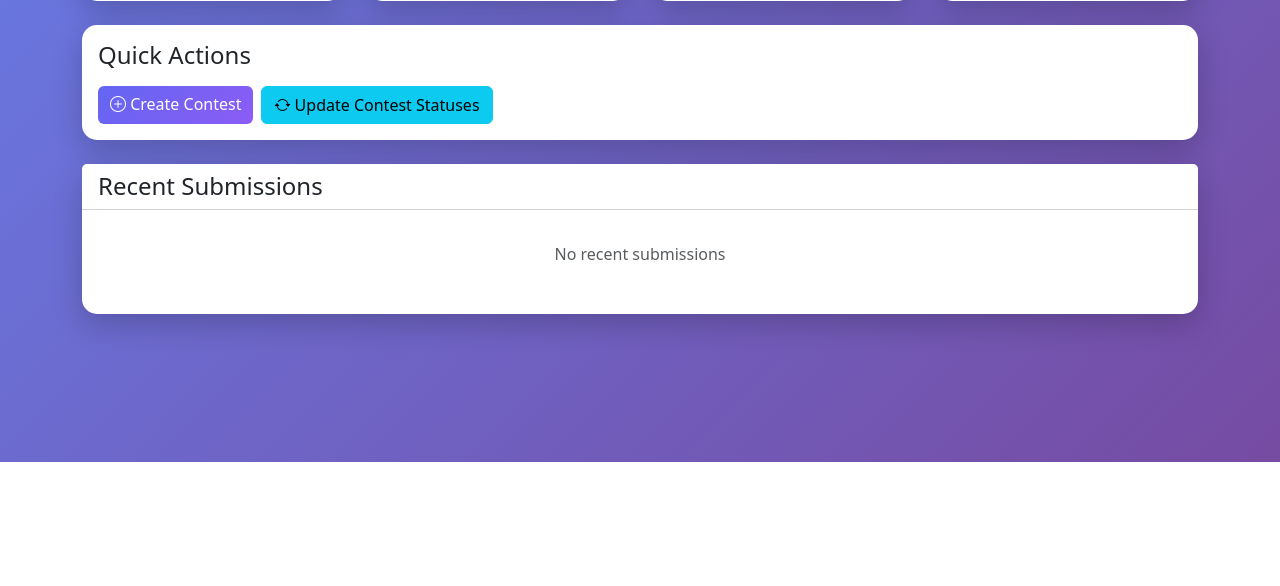
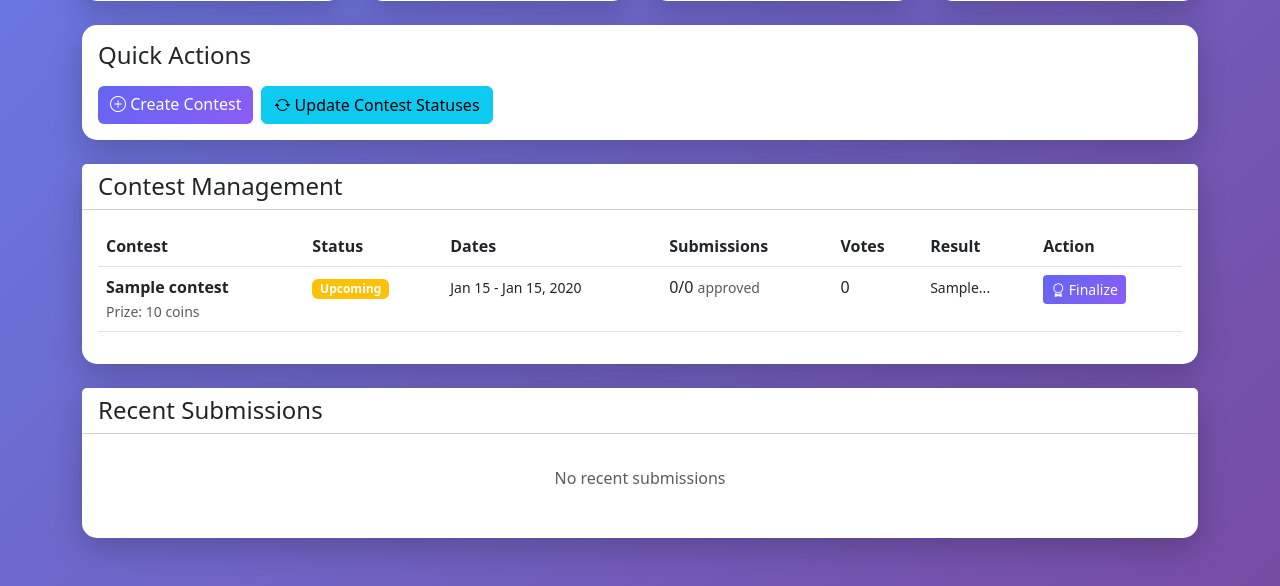
Before and after one commit to shre-555/photography_contest, a Flask app: page /admin/dashboard in a window 1280 px wide. Shown: the part 338-924 px from the top of the page. Before the commit the page ends 800 px from the top, so only its background shows below. Run offline with Flask 3, Linux system fonts and the light colour scheme; the visitor is signed in with stand-in values (Sample User, id 1); tables that the repository leaves empty hold one stand-in row (values such as "Sample post").

Commit message:
Fixed awarding coin feature

```diff
--- a/app.py
+++ b/app.py
@@ -632,12 +632,26 @@ def admin_dashboard():
         LIMIT 10
     """)
 
+    # Get all contests with their status and submission counts
+    all_contests = execute_query("""
+        SELECT c.*,
+               COUNT(DISTINCT pcs.PhotoID) as TotalSubmissions,
+               COUNT(DISTINCT CASE WHEN pcs.SubmissionStatus = 'Approved' THEN pcs.PhotoID END) as ApprovedSubmissions,
+               COUNT(DISTINCT v.VoteID) as TotalVotes
+        FROM Contest c
+        LEFT JOIN PhotoContestSubmission pcs ON c.ContestID = pcs.ContestID
+        LEFT JOIN Votes v ON c.ContestID = v.ContestID
+        GROUP BY c.ContestID
+        ORDER BY c.StartDate DESC
+    """)
+
     return render_template('admin_dashboard.html',
                          total_users=total_users['count'],
                          total_contests=total_contests['count'],
                          total_photos=total_photos['count'],
                          total_votes=total_votes['count'],
-                         submissions=recent_submissions)
+                         submissions=recent_submissions,
+                         contests=all_contests)
 
 @app.route('/admin/contests/create', methods=['GET', 'POST'])
 @admin_required
--- a/templates/admin_dashboard.html
+++ b/templates/admin_dashboard.html
@@ -57,6 +57,78 @@
                 <i class="bi bi-arrow-repeat"></i> Update Contest Statuses
             </button>
         </div>
+    </div>
+</div>
+
+<!-- Contest Management -->
+<div class="card mb-4">
+    <div class="card-header bg-white">
+        <h4 class="mb-0">Contest Management</h4>
+    </div>
+    <div class="card-body">
+        {% if contests %}
+        <div class="table-responsive">
+            <table class="table table-hover">
+                <thead>
+                    <tr>
+                        <th>Contest</th>
+                        <th>Status</th>
+                        <th>Dates</th>
+                        <th>Submissions</th>
+                        <th>Votes</th>
+                        <th>Result</th>
+                        <th>Action</th>
+                    </tr>
+                </thead>
+                <tbody>
+                    {% for contest in contests %}
+                    <tr>
+                        <td>
+                            <strong>{{ contest.Title }}</strong><br>
+                            <small class="text-muted">Prize: {{ contest.Prize_points }} coins</small>
+                        </td>
+                        <td>
+                            <span class="badge bg-{{ 'success' if contest.Status == 'Active' else ('warning' if contest.Status == 'Upcoming' else 'secondary') }}">
+                                {{ contest.Status }}
+                            </span>
+                        </td>
+                        <td>
+                            <small>
+                                {{ contest.StartDate.strftime('%b %d') }} - {{ contest.EndDate.strftime('%b %d, %Y') }}
+                            </small>
+                        </td>
+                        <td>
+                            {{ contest.ApprovedSubmissions }}/{{ contest.TotalSubmissions }}
+                            <small class="text-muted">approved</small>
+                        </td>
+                        <td>{{ contest.TotalVotes }}</td>
+                        <td>
+                            {% if contest.Result %}
+                                <small>{{ contest.Result[:50] }}...</small>
+                            {% else %}
+                                <small class="text-muted">Not finalized</small>
+                            {% endif %}
+                        </td>
+                        <td>
+                            {% if contest.Status != 'Completed' and contest.Status != 'Cancelled' %}
+                                <form method="POST" action="{{ url_for('finalize_contest', contest_id=contest.ContestID) }}" class="d-inline">
+                                    <button type="submit" class="btn btn-sm btn-primary"
+                                            onclick="return confirm('Finalize contest {{ contest.Title }}? This will award prizes to the winner.')">
+                                        <i class="bi bi-award"></i> Finalize
+                                    </button>
+                                </form>
+                            {% else %}
+                                <span class="text-muted">{{ contest.Status }}</span>
+                            {% endif %}
+                        </td>
+                    </tr>
+                    {% endfor %}
+                </tbody>
+            </table>
+        </div>
+        {% else %}
+        <p class="text-center text-muted py-3">No contests found</p>
+        {% endif %}
     </div>
 </div>
 
```
Also changed, not shown: photo_contest.sql (+24 -28 lines).
